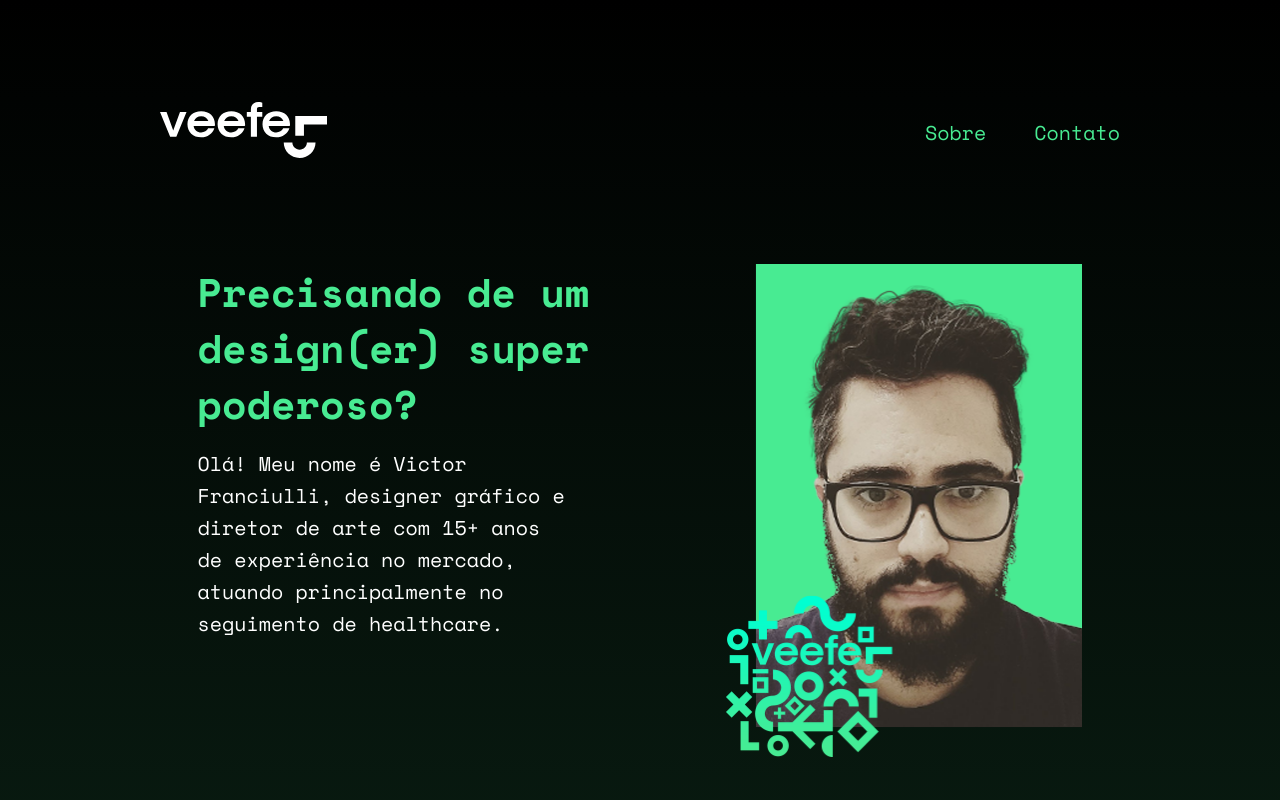
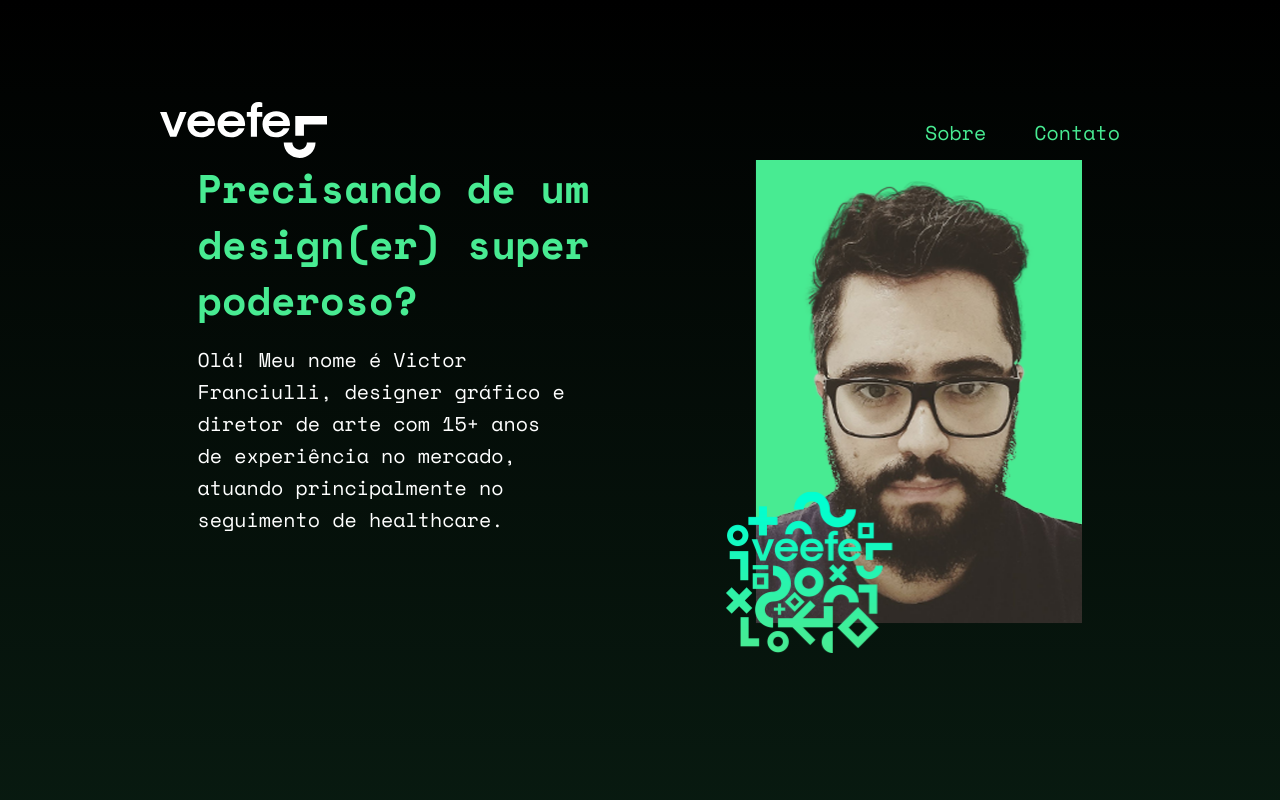
Before and after one commit to veefe/portfolio-veefe, a plain HTML site: page index.html in a window 1280 px wide. Shown: the top 800 px of the page. Drawn offline with nearby package versions, Linux system fonts and the light colour scheme.

Commit message:
changes in header css code

```diff
--- a/assets/styles/header.css
+++ b/assets/styles/header.css
@@ -1,7 +1,5 @@
 .header {
-    display: flex;
-    justify-content: center;
-    margin: 6.5rem 10rem 6.5rem 10rem;
+    padding: 6.5rem 10rem 0 10rem;
 }
 
 .container-header {
@@ -9,8 +7,7 @@
     display: flex;
     justify-content: space-between;
     height: 3.5rem;
-    /* margin: 6.5rem auto 6.5rem auto; */
-    width: 80rem;
+    width: 100%;
 }
 
 .menu__list {
```
